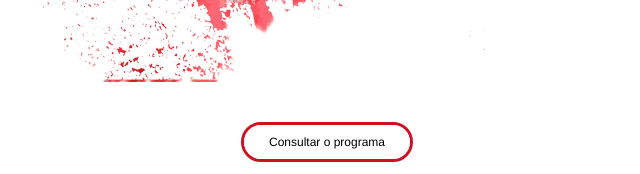
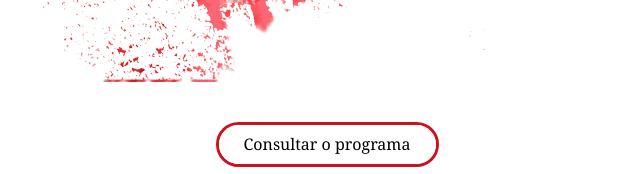
Before and after one commit to jarg1976/semana-do-patrono-2023, a website: page index.html in a window 1280 px wide. Shown: the part 800-974 px from the top of the page, without its empty margins (313-953 px from the left). Drawn offline with nearby package versions, Linux system fonts and the light colour scheme.

Commit message:
Button link v2.

```diff
--- a/index.html
+++ b/index.html
@@ -188,7 +188,7 @@
              align="center" bgcolor="#FFFFFF" role="presentation" style="border:solid #d01021;border-radius:40px;cursor:auto;mso-padding-alt:10px 25px;background:#FFFFFF;" valign="middle"
           >
             <a
-               href="https://www.esjaloures.org/" style="display:inline-block;background:#FFFFFF;color:#000000;font-family:helvetica;font-size:12px;font-weight:normal;line-height:120%;margin:0;text-decoration:none;text-transform:none;padding:10px 25px;mso-padding-alt:0px;border-radius:40px;" target="_blank"
+               href="https://www.esjaloures.org/" style="display:inline-block;background:#FFFFFF;color:#000000;font-family:Georgia;font-size:16px;font-weight:normal;line-height:120%;margin:0;text-decoration:none;text-transform:none;padding:10px 25px;mso-padding-alt:0px;border-radius:40px;" target="_blank"
             >
               Consultar o programa
             </a>
```
Also changed, not shown: 1 other file.
